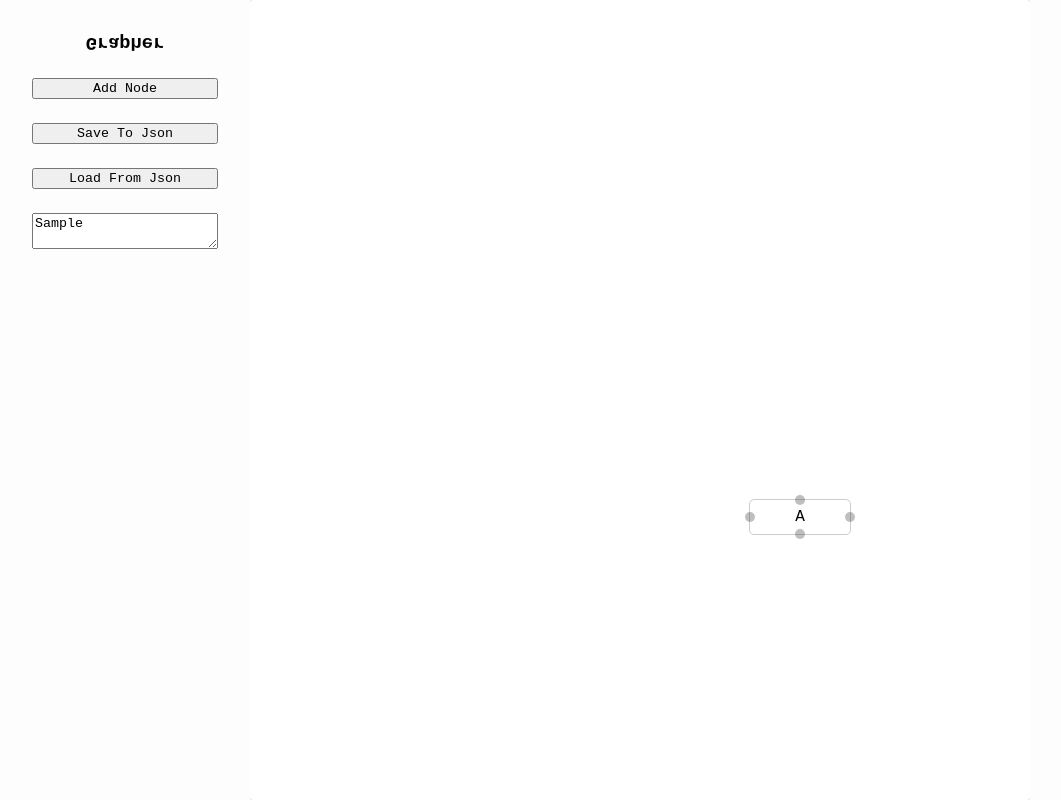
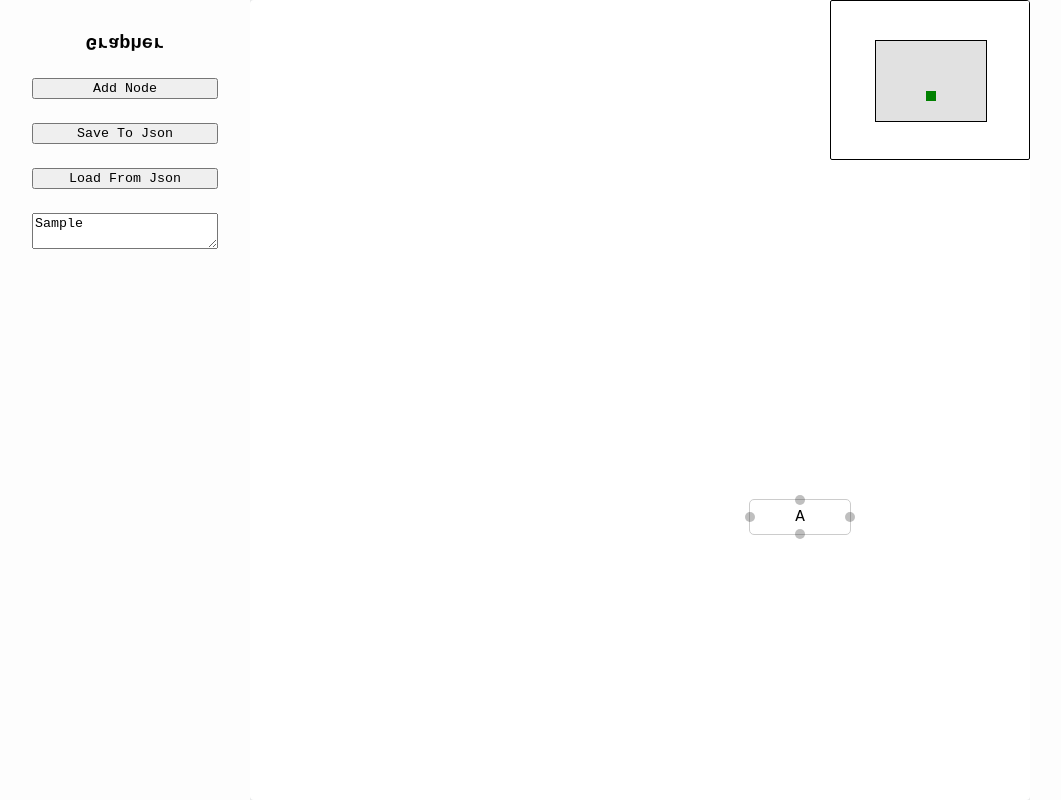
Before and after one commit to t-88/Grapher, a React (Create React App) app: page / in a window 1280 px wide. Both pictures are taken after typing "Sample" into the empty fields and a click on the button "Add Node". Shown: the whole page, without its empty margins (0-1061 px from the left). Built offline with nearby package versions, Linux system fonts and the light colour scheme.

Commit message:
Add minimap

```diff
--- a/src/App.css
+++ b/src/App.css
@@ -4,6 +4,9 @@
   display: flex;
   align-items: center;
   background-color: #f5f6f7;
+}
+#sketch-canvas {
+  overflow: hidden;
 }
 #canvas  {
   position: relative;
--- a/src/lib/core/camera.ts
+++ b/src/lib/core/camera.ts
@@ -1,12 +1,17 @@
-import { Vector2 } from "../libs/math";
+import { proxy } from "valtio";
+import { Vector2, type Pointer } from "../libs/math";
+import { Canvas_Size } from "./consts";
 
 class Camera {
     static #instance : Camera;
 
-    offset : Vector2 = new Vector2(0, 0);
-    zoom : number = 1;
+    offset : Vector2;
+    zoom :  Pointer<number>;
 
     constructor() {
+        this.offset = proxy(new Vector2(0,0));
+        this.zoom = proxy({val : 1});
+
     }
 
 
@@ -28,12 +33,17 @@ class Camera {
         } else if(z < 0.8) {
             z = 0.8;
         }
-        this.zoom = z;
+        this.zoom.val = z;
     }
     setOffsetX(x : number) {
-      this.offset.x = x;
+        if(x < -Canvas_Size.x / 2+ 90) return;
+        if(x > Canvas_Size.x / 2 - 90) return;
+        this.offset.x = x;
     }
     setOffsetY(y : number) {
+        if(y < -Canvas_Size.y / 2) return;
+        if(y > Canvas_Size.y / 2 ) return;
+
         this.offset.y = y;
       }
 
@@ -46,13 +56,15 @@ class Camera {
 
 
     toWorldSpace(vec : Vector2) : Vector2 {
-        return   new Vector2((vec.x + this.offset.x) * this.zoom, (vec.y + this.offset.y) * this.zoom);
+        return   new Vector2((vec.x + this.offset.x) * this.zoom.val, (vec.y + this.offset.y) * this.zoom.val);
 
     }
     toScreenSpace(vec : Vector2) : Vector2 {
-        return  new Vector2(vec.x / this.zoom - this.offset.x , vec.y / this.zoom - this.offset.y);
+        return  new Vector2(vec.x / this.zoom.val - this.offset.x , vec.y / this.zoom.val - this.offset.y);
     }
-
+    toScreenSpaceEE(vec : Vector2) : Vector2 {
+        return  new Vector2(vec.x  - this.offset.x , vec.y  - this.offset.y);
+    }
 
 }
 
--- a/src/lib/core/engine.tsx
+++ b/src/lib/core/engine.tsx
@@ -5,6 +5,7 @@ import mouse from "./mouse";
 import { Node, type NodeSelectAction } from "../elems/node";
 import type { Pin, PinDir } from "../elems/pin";
 import Wire from "../elems/wire/Wire";
+import camera from "./camera";
 
 
 type SelectedElem = "Node" | "Wire";
@@ -25,12 +26,14 @@ class Engine {
     selectedNode: Pointer<Node | null>;
     selectedWire: Pointer<Wire | null>;  // select wire to delete or config
     seletedElem : Pointer<SelectedElem | null>;
-
     // not inited
     elem!: HTMLDivElement;
 
     // inited
     curWire: CurrWire = new CurrWire();
+    ppos: Vector2 = new Vector2(0,0);
+
+
 
 
     constructor() {
@@ -48,6 +51,7 @@ class Engine {
         this.elem = elem;
         document.addEventListener("mousemove", (evt) => this.onMouseMove(evt));
         this.elem.addEventListener("click", (evt) => this.onMouseClick(evt));
+        document.addEventListener("keydown", (evt) => this.onKeyDown(evt));
     }
     onMouseClick(evt: MouseEvent) {
         evt.stopPropagation();
@@ -57,6 +61,7 @@ class Engine {
         evt.stopPropagation();
 
         const rect = this.elem.getBoundingClientRect();
+        mouse.ppos.set(mouse.pos.x,mouse.pos.y);
         mouse.pos.set(evt.clientX - rect.left, evt.clientY - rect.top);
 
         if (mouse.draging) this.onMouseDrag();
@@ -67,8 +72,11 @@ class Engine {
     }
     onMouseDrag() {
         if (this.selectedNode.val?.draging) {
-            let pos: Vector2 = mouse.pos.sub(mouse.offset);
+            let pos: Vector2 = camera.toWorldSpace(mouse.pos).sub(mouse.offset);
             this.selectedNode.val.pos.set(pos.x, pos.y);
+        } else if(!this.curWire.render.val) {
+            camera.setOffsetX(camera.offset.x + (mouse.pos.x - mouse.ppos.x));
+            camera.setOffsetY(camera.offset.y + (mouse.pos.y - mouse.ppos.y));
         }
     }
     onMouseUp(evt: MouseEvent) {
@@ -85,6 +93,11 @@ class Engine {
     onMouseDown(evt: MouseEvent) {
         evt.stopPropagation();
         mouse.draging = true;
+
+    }
+
+    onKeyDown(evt: KeyboardEvent) {
+
     }
 
     onNodeSelected(nodePtr: Pointer<Node>, action: NodeSelectAction, pinDir: PinDir) {
@@ -185,6 +198,8 @@ class Engine {
         }
 
     }
+
+
 }
 
 
--- a/src/lib/core/mouse.ts
+++ b/src/lib/core/mouse.ts
@@ -7,11 +7,13 @@ class Mouse {
 
 
     pos: Vector2;
+    ppos: Vector2;
     offset: Vector2;
     draging: boolean;
 
     constructor() {
         this.pos = new Vector2(0, 0);
+        this.ppos = new Vector2(0, 0);
         this.offset = new Vector2(0, 0);
         this.draging = false;
     }
--- a/src/lib/elems/node.tsx
+++ b/src/lib/elems/node.tsx
@@ -8,6 +8,7 @@ import type { Pin, PinDir } from "./pin";
 import { Vector2, type Pointer } from "../libs/math";
 import { proxy, subscribe, useSnapshot } from "valtio";
 import { useEffect, useRef } from "react";
+import camera from "../core/camera";
 
 
 
@@ -100,7 +101,7 @@ class Node {
 
     onMouseDown() {
         this.draging = true;
-        mouse.offset = new Vector2(mouse.pos.x, mouse.pos.y).sub(this.pos);
+        mouse.offset =   camera.toWorldSpace(new Vector2(mouse.pos.x, mouse.pos.y)).sub(this.pos);
         engine.onSelectNode(this);
     }
 
@@ -180,6 +181,8 @@ function NodeElem({ node }: { node: Node }): JSX.Element {
     const maxWidthSnap = useSnapshot(node.max_width);
     const bgColorSnap = useSnapshot(node.bgColor);
     useSnapshot(engine.selectedNode);
+    useSnapshot(camera.offset);
+    useSnapshot(camera.zoom);
 
     useEffect(() => {
         if(!ref.current) return;
@@ -187,8 +190,10 @@ function NodeElem({ node }: { node: Node }): JSX.Element {
     },[textSnap]);
 
 
+
+    const pos = camera.toWorldSpace(posSnap);
     const node_style: React.CSSProperties = {
-        left: `${posSnap.x}px`, top: `${posSnap.y}px`,
+        left: `${pos.x}px`, top: `${pos.y}px`,
         width: `${maxWidthSnap.val}px`,
         background: bgColorSnap.val,
 
--- a/src/page-comps/Canvas/Canvas.css
+++ b/src/page-comps/Canvas/Canvas.css
@@ -0,0 +1,23 @@
+#minimap {
+    width:  200px;
+    height: 160px;
+    background-color: white;
+    position: absolute;
+    right: 0;
+    border: solid 1px black;
+    border-radius: 2px;
+}
+#minimap-visible {
+    position: absolute;
+    width:  110px;
+    height: 80px;
+    outline: solid 1px black;
+    background-color: rgba(128, 128, 128, 0.24);
+
+}
+.minimap-node {
+    position: absolute;
+    width: 10px;
+    height: 10px;
+    background-color: green;
+}
--- a/src/page-comps/Canvas/Canvas.tsx
+++ b/src/page-comps/Canvas/Canvas.tsx
@@ -7,6 +7,7 @@ import { useEffect, useRef } from "react";
 import { Canvas_Size } from "../../lib/core/consts";
 import { Vector2 } from "../../lib/libs/math";
 import type EdgeInsets from "../../lib/types/EdgeInsets";
+import camera from "../../lib/core/camera";
 
 
 
@@ -24,19 +25,33 @@ function Canvas() {
             ref={ref}
             onMouseDown={(evt) => engine.onMouseDown(evt.nativeEvent)}
             onMouseUp={(evt) => engine.onMouseUp(evt.nativeEvent)}
+
         >
-
+           <MiniMapElemsRenderer />
             <NodesRenderer />
 
             <svg width={Canvas_Size.w} height={Canvas_Size.h}>
                 <WiresRenderer />
                 {engine.curWire.renderElem()}
-                {/* <OrthognalPathRenderer /> */}
-
             </svg>
 
         </div>
     </div>
+}
+
+function MiniMapElemsRenderer() {
+    useSnapshot(engine.nodes);
+    useSnapshot(camera.offset);
+    return  <div id="minimap">
+        <div id="minimap-visible" style={{left : 45 - camera.offset.x / Canvas_Size.w * 110, top: 40 - camera.offset.y / Canvas_Size.h * 80}}>
+
+        </div>
+        {
+        engine.nodes.map((node) => {
+            return <div className="minimap-node" style={{left: 45 + (node.pos.x )  / Canvas_Size.w * 110,top: 40 + (node.pos.y ) / Canvas_Size.h * 80 }}></div>;
+        })
+    }
+</div>
 }
 
 function NodesRenderer() {
```
